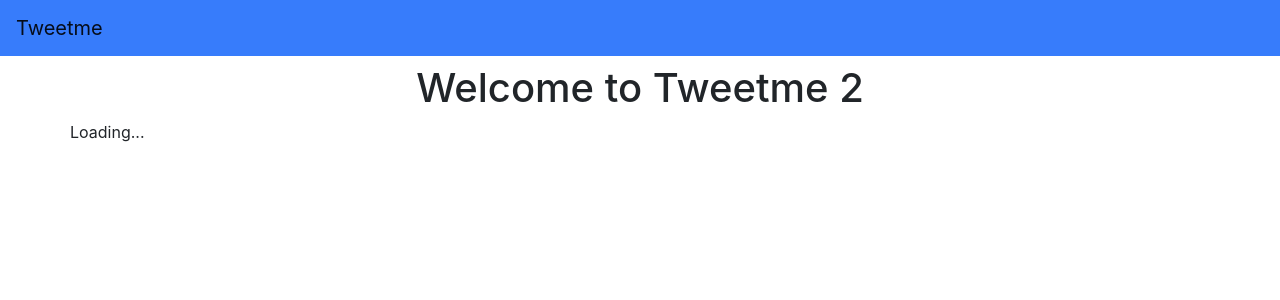
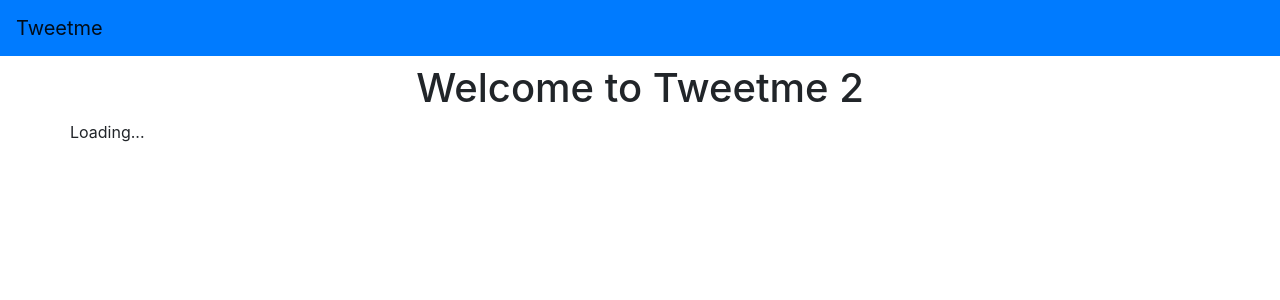
Before and after one commit to AleksGrig/tweetme2, a Python web app: template templates/pages/home.html in a window 1280 px wide. Shown: the top 300 px of the page. Run offline with Jinja, Linux system fonts and the light colour scheme; the template is opened without the code that fills it, so the values that code supplies are empty; some libraries are stand-ins or nearby versions.

Commit message:
Change color of navigation bar

```diff
--- a/templates/base.html
+++ b/templates/base.html
@@ -9,7 +9,7 @@
     <link rel="stylesheet" href="https://stackpath.bootstrapcdn.com/bootstrap/4.5.2/css/bootstrap.min.css" integrity="sha384-JcKb8q3iqJ61gNV9KGb8thSsNjpSL0n8PARn9HuZOnIxN0hoP+VmmDGMN5t9UJ0Z" crossorigin="anonymous">
     <style>
       .bg-tweetme {
-        background-color: #377cfb;
+        background-color: #007bff;
       }
     </style>
 
```
